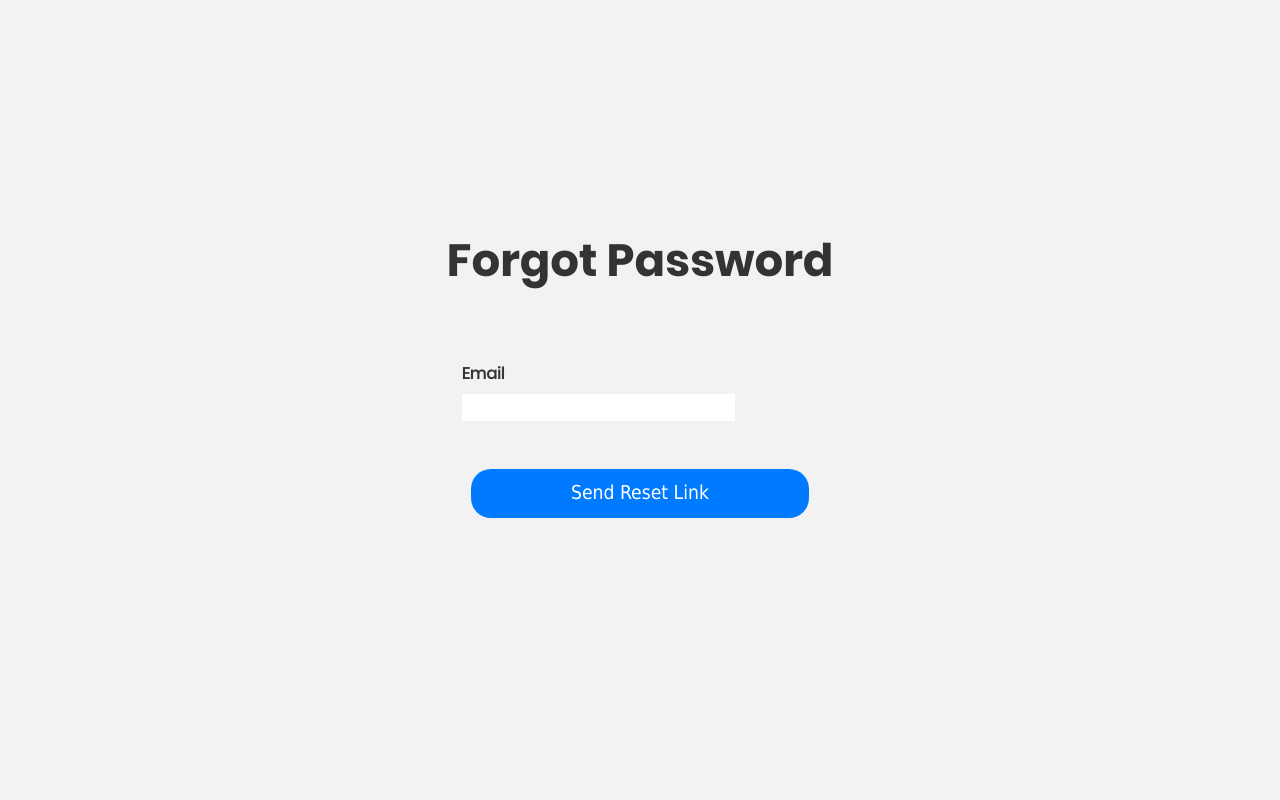
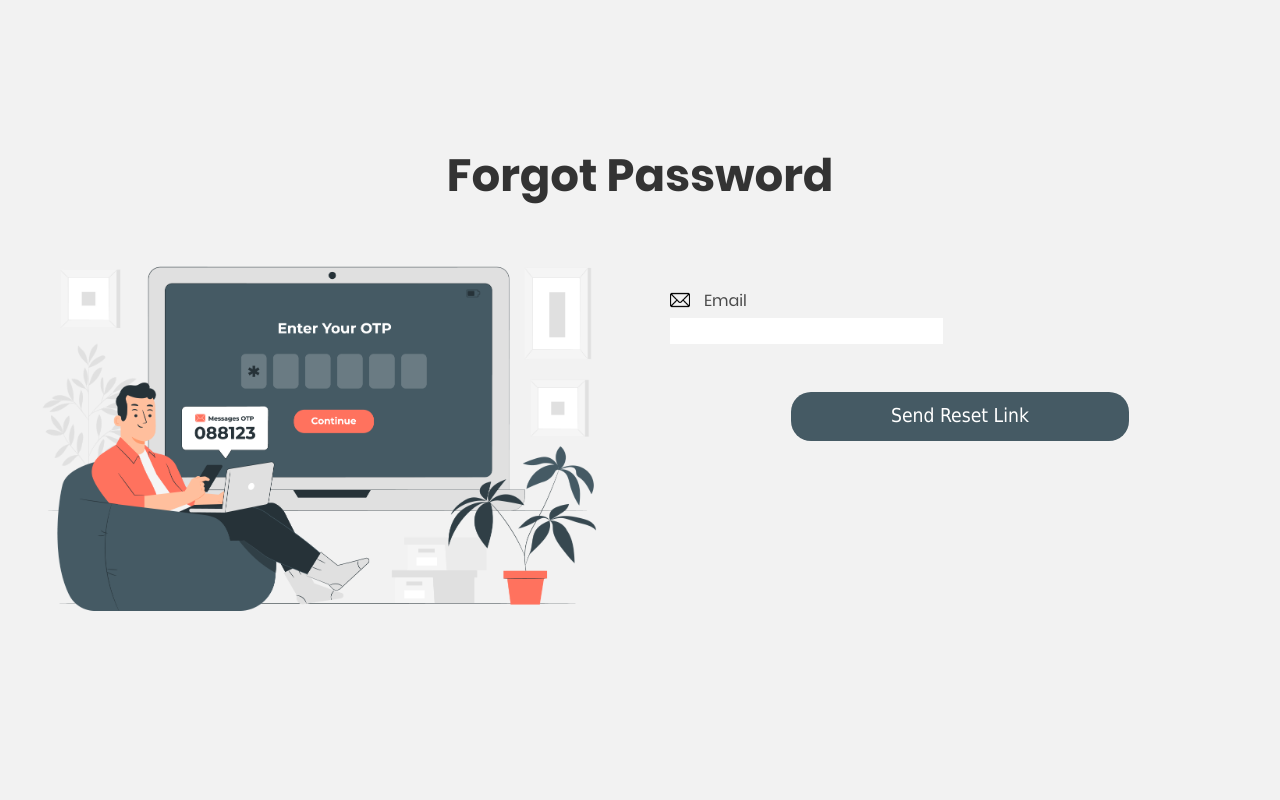
Before and after one commit to Mohammed3tef/Django_Blog, a Django app: page /users/password-reset/ in a window 1280 px wide. Run offline with Django 4.2, Linux system fonts and the light colour scheme; some libraries are stand-ins or nearby versions.

Commit message:
reset password

```diff
--- a/Dj_blog/templates/registration/password_reset_form.html
+++ b/Dj_blog/templates/registration/password_reset_form.html
@@ -1,28 +1,44 @@
-{% extends 'users/base.html' %}
-{% load static %}
-{% block content %}
+{% extends 'users/base.html' %} {% load static %} {% block content %}
 <div class="limiter">
   <div class="container-login100">
-  <div class="wrap-login200" style="text-align: center;">
-
+    <div class="wrap-login200" style="text-align: center">
       <form method="post" class="login100-form validate-form">
         {% csrf_token %}
-    <span class="login100-form-title p-b-26">
-          Forgot Password
-        </span>
-        <span class="login100-form-title p-b-48">
-          <i class="zmdi zmdi-font"></i>
-        </span>
+        <span class="login100-form-title p-b-26"> Forgot Password </span>
+        <div class="row">
+          <div class="registe-image mb-3 col-12 col-md-6">
+            <img
+              src="{% static 'reset.png' %}"
+              width="100%"
+              alt="register-image"
+              srcset=""
+            />
+          </div>
+          <div class="col-12 col-md-6 mt-5">
             {% for field in form %}
-          <div class="container" style="text-align: left;">
-               <label for="{{ field.id_for_label }}" class="label">{{ field.label }}</label>
-              <div class="mb-4" style="font-size:1.1rem">
-                {{field}}
+            <div class="container" style="text-align: left">
+              <label for="{{ field.id_for_label }}" class="label"></label>
+                <img
+                  src="{% static 'users/imgs/email.png' %}"
+                  alt="user_profile_pic"
+                  width="20"
+                  style="padding: 5px 0 8px 0; margin-right: 10px"
+                />
+                {{ field.label }}</label
+              >
+              <div class="mb-4" style="font-size: 1.1rem">{{field}}</div>
+            </div>
+            {% endfor %}
+            <div class="container mt-5 mb-5" style="text-align: center">
+              <button
+                class="btn-lg btn-primary"
+                type="submit"
+                style="background-color: #455a64; color: white"
+              >
+                Send Reset Link
+              </button>
             </div>
           </div>
-        {% endfor %}
-    <div class="container mt-5 mb-5" style="text-align: center;">
-          <button class="btn-lg btn-primary" type="submit">Send Reset Link</button>
         </div>
       </form>
     </div>
--- a/Dj_blog/users/templates/users/change_password.html
+++ b/Dj_blog/users/templates/users/change_password.html
@@ -28,7 +28,7 @@
               <button
                 class="btn-lg btn-primary"
                 type="submit"
-                style="background-color: #455a64"
+                style="background-color: #455a64; color: white"
               >
                 Save
               </button>
--- a/Dj_blog/users/templates/users/edit.html
+++ b/Dj_blog/users/templates/users/edit.html
@@ -56,7 +56,7 @@
               <button
                 class="btn-lg btn-primary"
                 type="submit"
-                style="background-color: #f3756b"
+                style="background-color: #f3756b; color: white"
               >
                 Save
               </button>
@@ -79,7 +79,7 @@
         <a
           class="btn-lg btn-primary"
           href="{% url 'change_password' %}"
-          style="background-color: #f3756b"
+          style="background-color: #f3756b; color: white"
           >change password</a
         >
       </div>
```
Also changed, not shown: Dj_blog/static/reset.png (added). Lines whose indentation alone changed are shown as unchanged.
